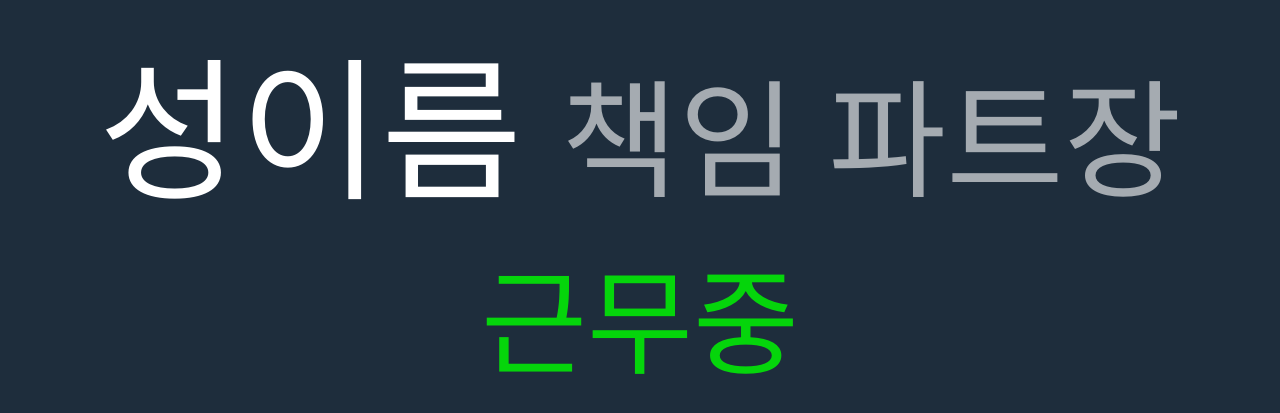
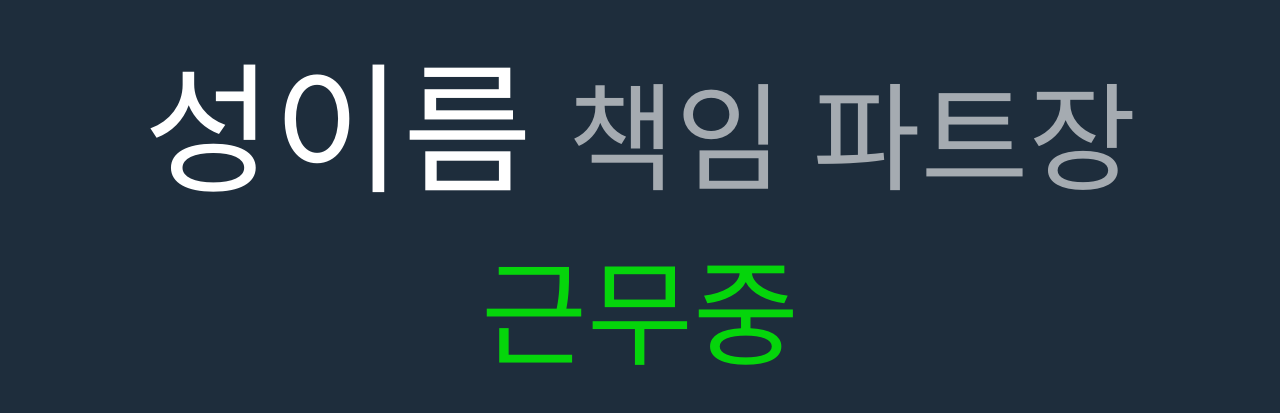
Before and after one commit to 97Wobbler/DMO-nameboard, a plain HTML site: page index.html in a window 1280 px wide. Shown: the part 197-610 px from the top of the page. Drawn offline with Linux system fonts and the light colour scheme.

Commit message:
Update index.html

```diff
--- a/index.html
+++ b/index.html
@@ -19,7 +19,7 @@
         #name-rank-box {
             text-align: center;
             color: white;
-            font-size: 12vw;
+            font-size: 11vw;
         }
         #employee-rank {
             font-size: smaller;
```
